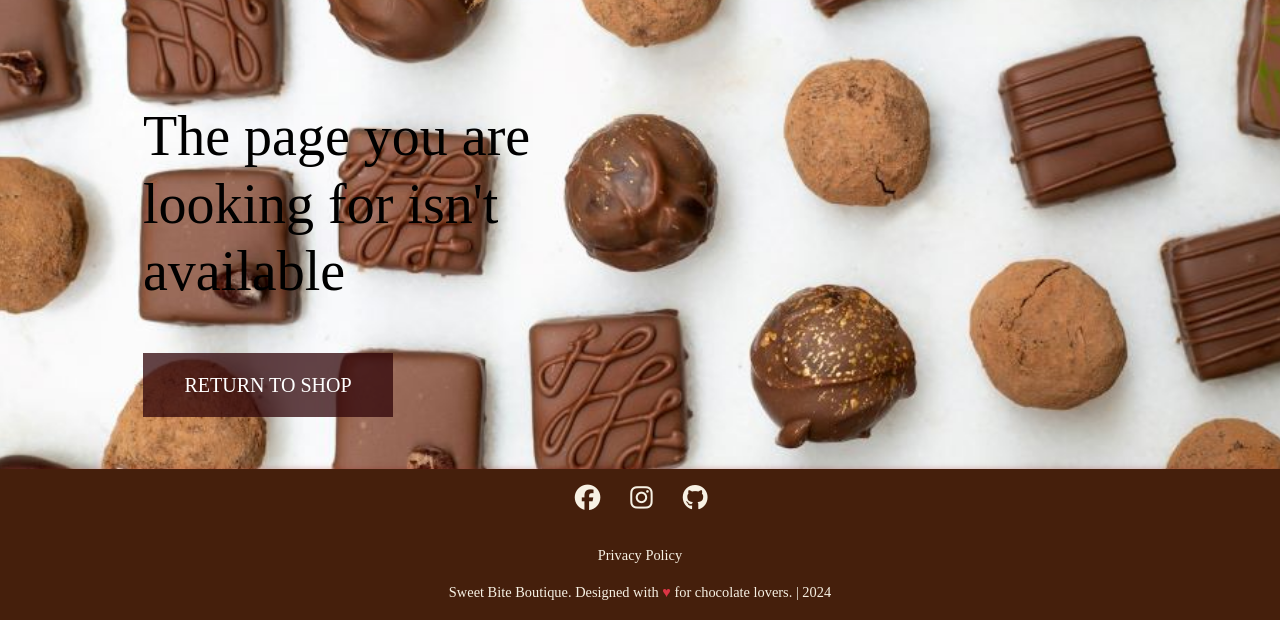
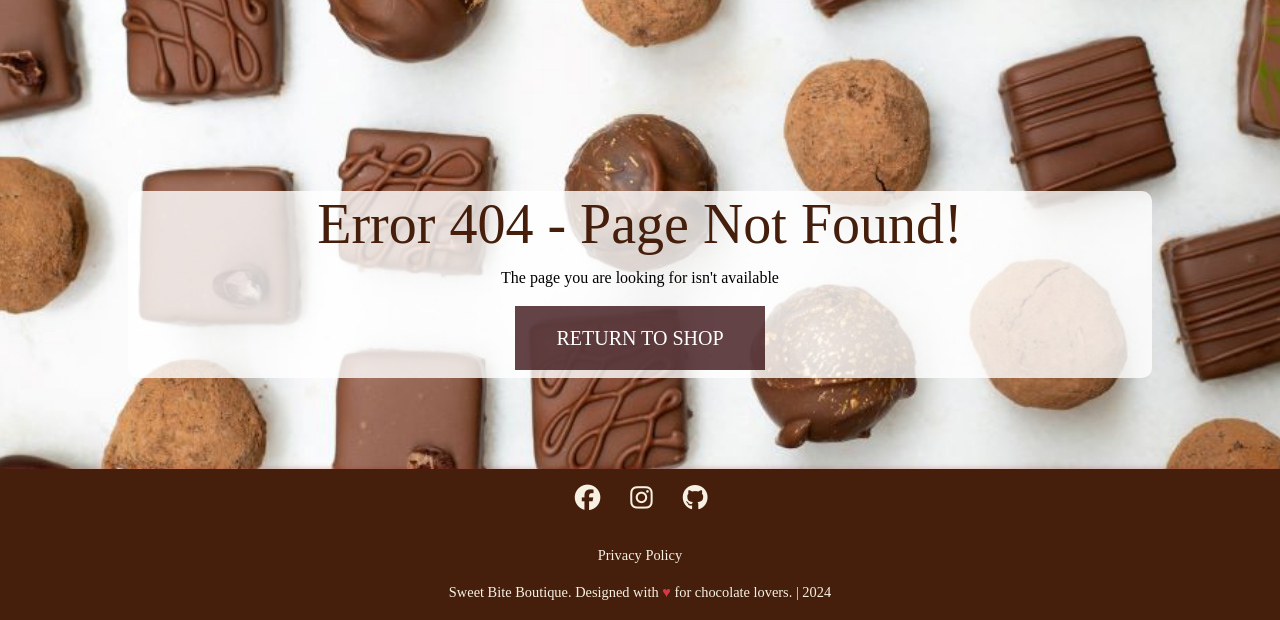
Before and after one commit to HebaAbdulal/Chocolate-shop, a Django app: template templates/errors/404.html in a window 1280 px wide. Shown: the part 180-800 px from the top of the page. Run offline with Django 3.2, Linux system fonts and the light colour scheme; the template is opened without the code that fills it, so the values that code supplies are empty; parts of the project's set-up code (start-up, migrations or seed data) failed here and were passed over; some libraries are stand-ins or nearby versions.

Commit message:
Fix the 404 error template

```diff
--- a/templates/errors/404.html
+++ b/templates/errors/404.html
@@ -8,11 +8,14 @@
     </div>
     <div class="container h-100">
         <div class="row h-100">
-            <div class="col-7 col-md-6 my-auto">
-                <h1 class="display-4 logo-font text-black">
+            <div class="text-center col-12 my-auto text-bg">
+                <h1 class="display-4 logo-font text-brown">
+                    Error 404 - Page Not Found!
+                </h1>
+                <p class="about text-pink" width="90">
                     The page you are looking for isn't available
-                </h1>
-                <div class="my-5">
+                </p>
+                <div class="my-6">
                     <h4>
                         <a href="{% url 'products' %}"
                             class="shop-now-button btn btn-lg rounded-0 text-uppercase py-3">
```
